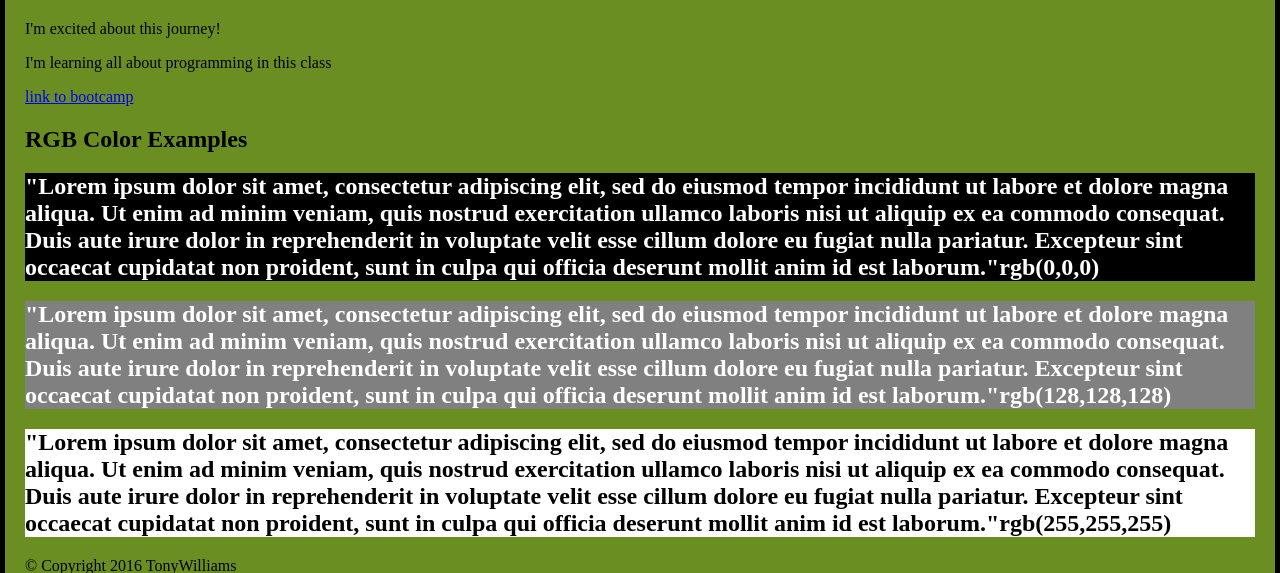
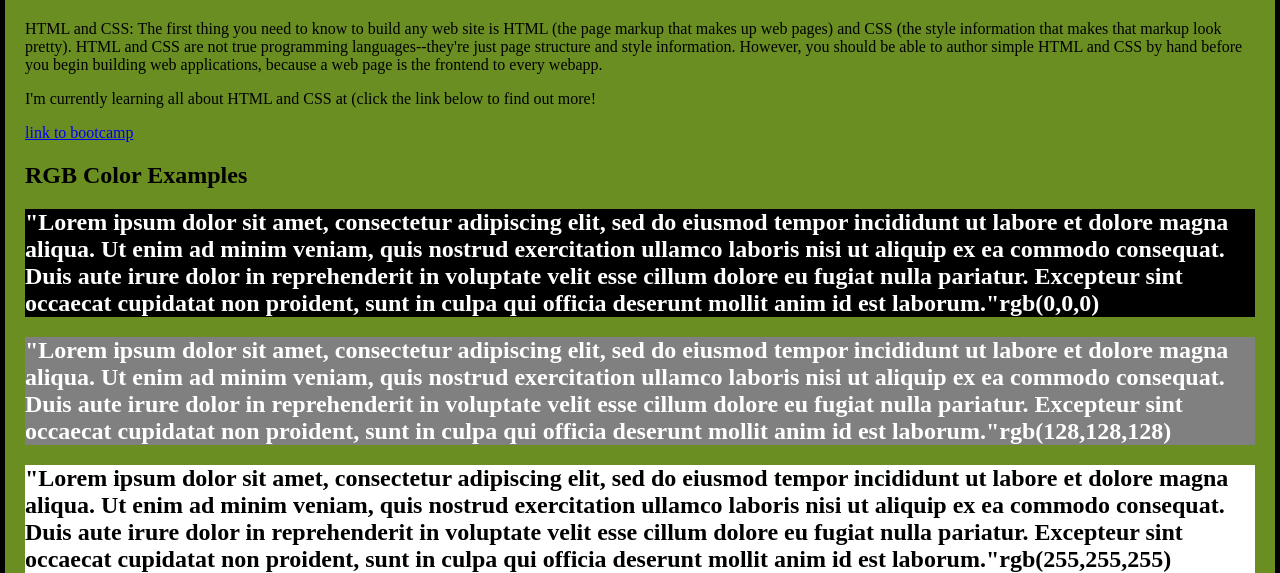
Before and after one commit to ToneCode/TonyWilliams-about-me, a PHP site: page / in a window 1280 px wide; the page is wider, and only the part inside the window is pictured. Shown: the part 250-823 px from the top of that part. Run offline with PHP 8.4, Linux system fonts and the light colour scheme.

Commit message:
Added what I'm currently learning

```diff
--- a/index.php
+++ b/index.php
@@ -8,8 +8,8 @@
 	</head>
 	<body>
 		<img src="media/img_forest.jpg" alt="Forest" width="1300" height="200">
-		<p>I'm excited about this journey!</p>
-		<p>I'm learning all about programming in this class</p>
+		<p>HTML and CSS: The first thing you need to know to build any web site is HTML (the page markup that makes up web pages) and CSS (the style information that makes that markup look pretty).  HTML and CSS are not true programming languages--they're just page structure and style information.  However, you should be able to author simple HTML and CSS by hand before you begin building web applications, because a web page is the frontend to every webapp.</p>
+		<p>I'm currently learning all about HTML and CSS at (click the link below to find out more!</p>
 		<a href="http://stemuluscenter.org/deep-dive-coding-bootcamp/">link to bootcamp</a>
 		<h2>RGB Color Examples</h2>
 
```
